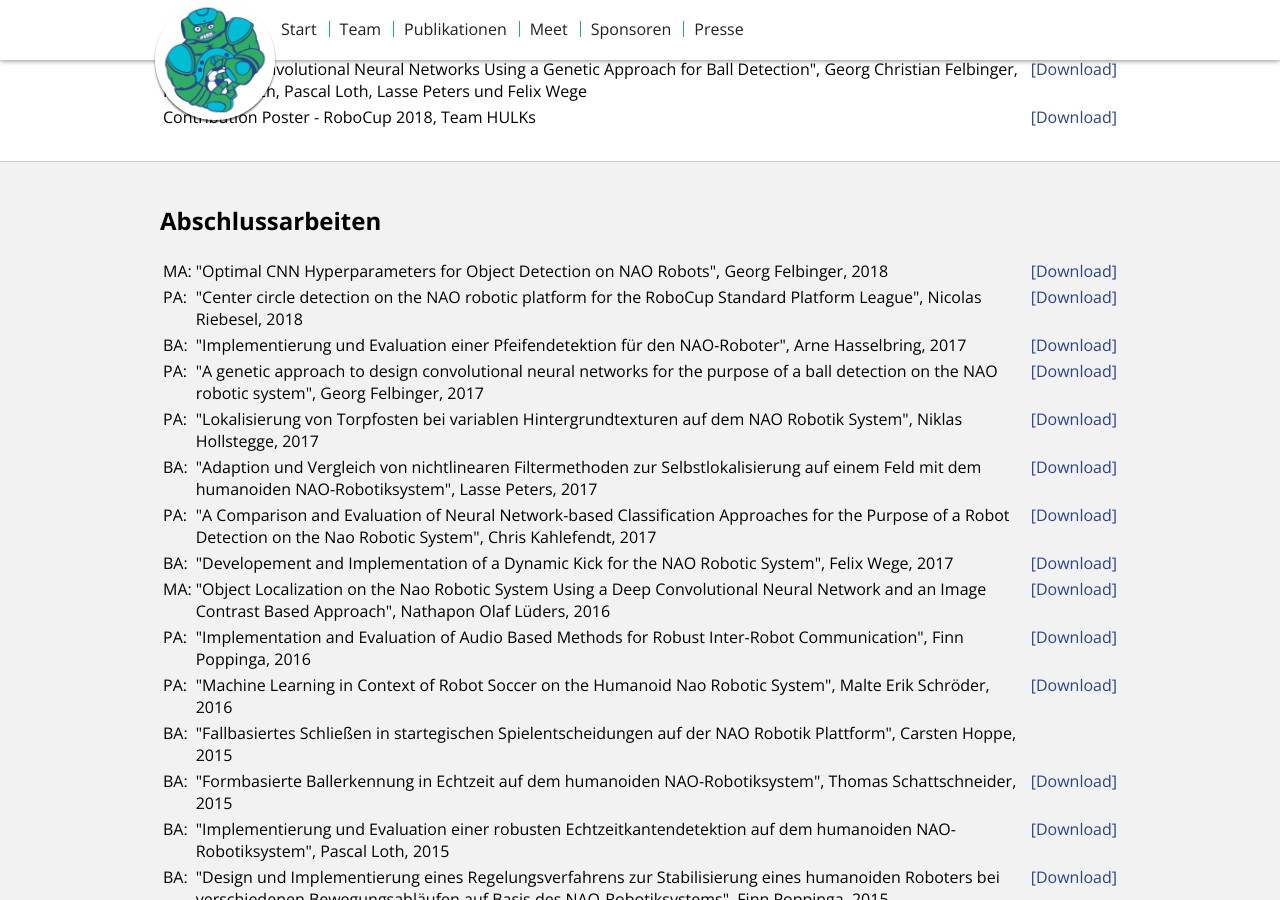
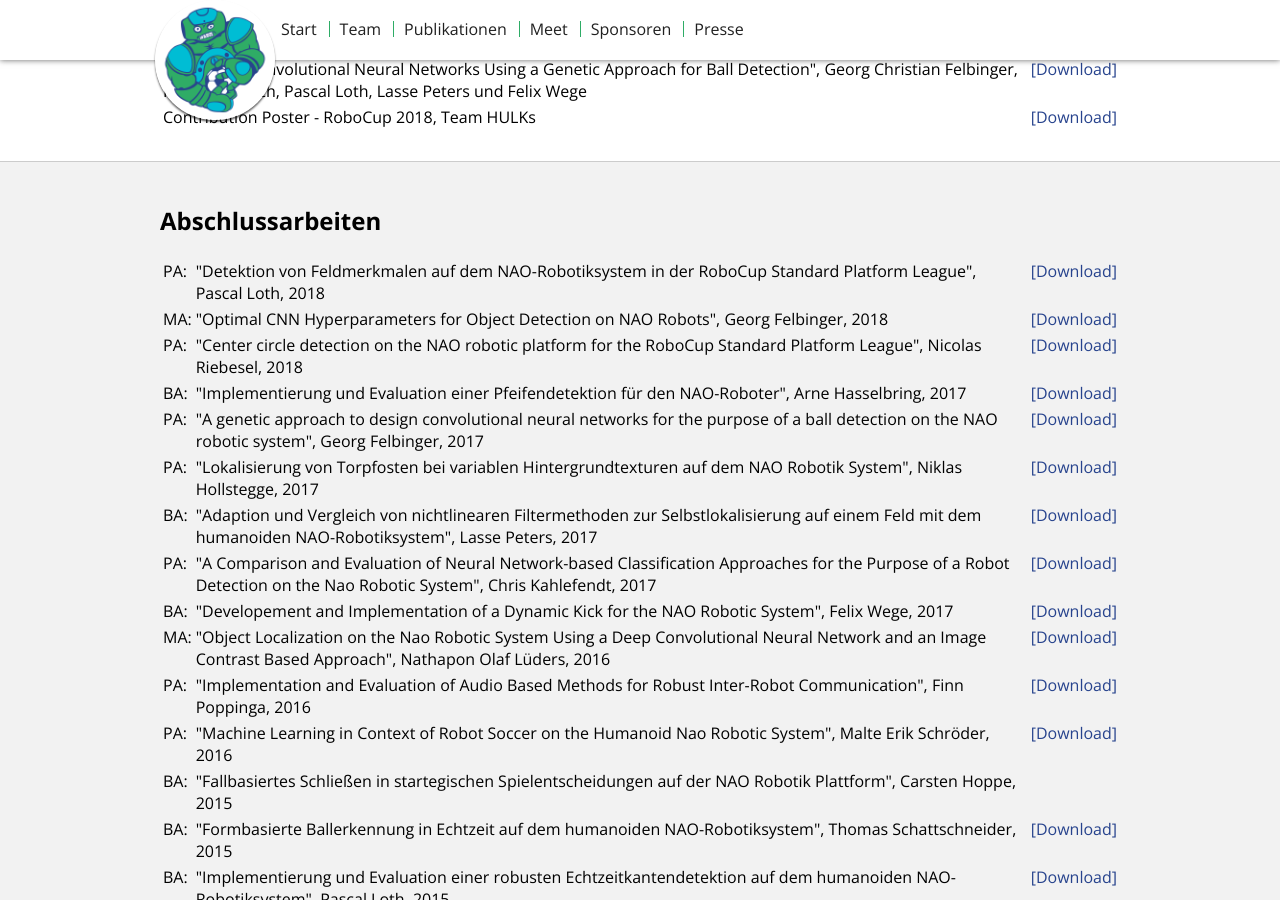
Before and after one commit to HULKs/hulks.github.io, a Jekyll site: the page built from publications/index.html, in a window 1280 px wide and 900 px high, scrolled down 739 px. Built offline with Jekyll 4.4.1, drawn with Linux system fonts in a browser that asks for light colours.

Commit message:
Add ploths pa

```diff
--- a/publications/index.html
+++ b/publications/index.html
@@ -69,6 +69,11 @@ title: Publikationen
   <div class="container" id="publications">
     <h2>Abschlussarbeiten</h2>
     <table>
+      <tr>
+        <td valign="top">PA:</td>
+        <td>"Detektion von Feldmerkmalen auf dem NAO-Robotiksystem in der RoboCup Standard Platform League", Pascal Loth, 2018</td>
+        <td valign="top"><a href="{{site.path}}/_files/PA_Pascal-Loth.pdf" target="_blank">[Download]</a></td>
+      </tr>
       <tr>
         <td valign="top">MA:</td>
         <td>"Optimal CNN Hyperparameters for Object Detection on NAO Robots", Georg Felbinger, 2018</td>
```
Also changed, not shown: 1 other file.
